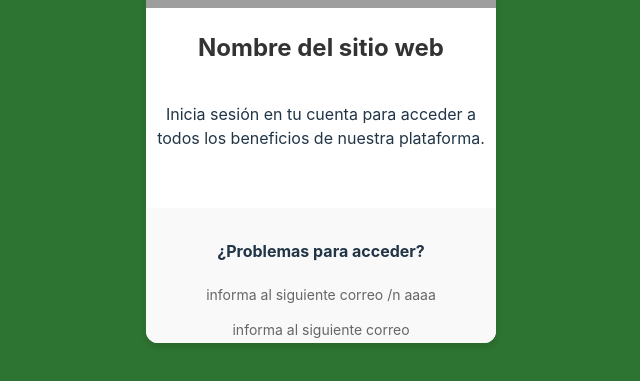
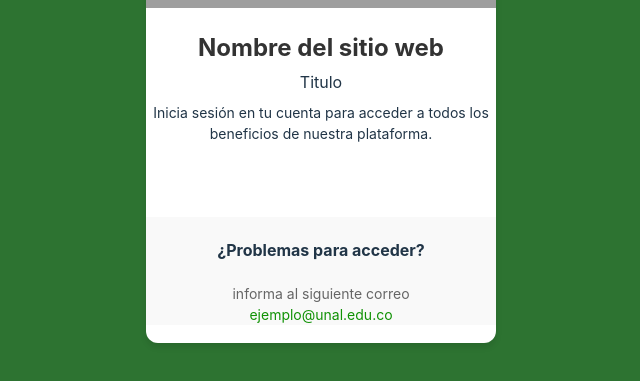
Before and after one commit to DanielS1103/login-component, a React (Vite) app: page / in a window 1280 px wide. Shown: the part 339-720 px from the top of the page, without its empty margins (319-959 px from the left). Built offline with nearby package versions, Linux system fonts and the light colour scheme; grey boxes are pictures that could not be loaded.

Commit message:
fix margin styles

```diff
--- a/src/components/Login.tsx
+++ b/src/components/Login.tsx
@@ -21,16 +21,20 @@ const Login: React.FC<LoginComponentProps> = ({ backgroundImageUrl }) => {
         </div>
         <div className="login-content">
           <h2 className="login-title">Nombre del sitio web</h2>
-          <p>
+          <p>Titulo</p>
+          <p className="login-text">
             Inicia sesión en tu cuenta para acceder a todos los beneficios de
             nuestra plataforma.
           </p>
-          <GoogleButton />
+          <div className="login-google">
+            <GoogleButton />
+          </div>
         </div>
+        <hr className="divider" />
         <div className="login-footer">
           <h4>¿Problemas para acceder?</h4>
-          <p className="access-problems">informa al siguiente correo /n aaaa</p>
-          <p className="access-problems2">informa al siguiente correo</p>
+          <p className="access-problems">informa al siguiente correo</p>
+          <p className="access-problems2">ejemplo@unal.edu.co</p>
         </div>
       </div>
     </div>
--- a/src/components/styles.css
+++ b/src/components/styles.css
@@ -37,23 +37,48 @@
 
 .login-title {
   font-size: 24px;
-  margin-bottom: 20px;
+  margin-bottom: 0px;
   color: #333;
+  align-self: center;
+}
+
+.login-text {
+  font-size: 14px;
+}
+
+.login-google {
+  margin-top: 20px;
+  margin-bottom: 0px;
+}
+
+.divider {
+  width: 100%;
+  height: 1px;
+  background-color: #000000;
+  margin: 15px 0; /* Ajusta este valor según sea necesario */
 }
 
 .login-footer {
   text-align: center;
   background-color: #f9f9f9;
   margin-top: auto;
-  padding: 10px 0;
+  padding: 0px 0;
+  position: relative;
+  bottom: 25px;
 }
 
 .access-problems {
   color: #666;
   font-size: 14px;
+  margin: 0px 0;
 }
+
 .access-problems2 {
-  color: #666;
+  color: #109205;
   font-size: 14px;
-  margin-top: 5px; /* Ajusta este valor según lo necesites */
+  margin: 0px 0;
 }
+
+.login-content p {
+  margin: 4px 0;
+}
```
